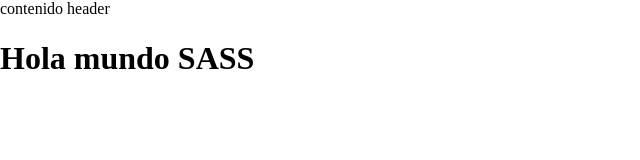
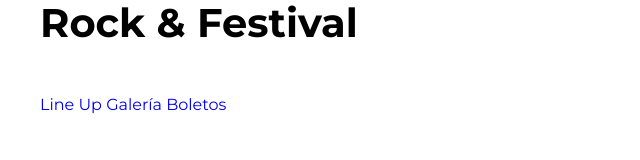
Before and after one commit to carlmuva/FestivalMusic, a website: page index.html in a window 1280 px wide. Shown: the whole page, without its empty margins (0-640 px from the left). Drawn offline with Linux system fonts and the light colour scheme.

Commit message:
Configuracion de hoja de estilos globales

```diff
--- a/index.html
+++ b/index.html
@@ -12,10 +12,19 @@
     <link rel="stylesheet" href="build/css/app.css">
 </head>
 <body>
-    <header>
-        contenido header
+
+    <header class="header">
+        <div class="contenedor contenido-header">
+            <h1>Rock & Festival</h1>
+
+            <nav class="navegacion-principal">
+                <a href="#">Line Up</a>
+                <a href="#">Galería</a>
+                <a href="#">Boletos</a>
+            </nav>
+        </div>
+
     </header>
-    <h1>Hola mundo SASS</h1>
 
 </body>
 </html>
--- /dev/null
+++ b/src/scss/base/_globales.scss
@@ -0,0 +1,46 @@
+@use 'variables' as v;
+
+html{
+    font-size: 62.5%;
+    box-sizing: border-box;
+}
+
+*,
+*:before,
+*:after{
+    box-sizing: inherit;
+}
+body{
+    font-family: v.$fuente_principal;
+    font-size: 1.6rem;
+}
+
+p{
+    font-size: 2rem;
+    color: v.$negro;
+}
+
+.contenedor{
+    width: 95%;
+    max-width: 120rem;
+    margin: 0 auto;
+}
+
+a {
+    text-decoration: none;
+}
+
+h1,h2,h3{
+    margin: 0 0 5rem 0;
+}
+
+h1{
+    font-size: 4rem;
+}
+
+h2{
+    font-size: 3.6rem;
+}
+h3{
+    font-size: 3rem;
+}
--- a/src/scss/base/_index.scss
+++ b/src/scss/base/_index.scss
@@ -1,2 +1,3 @@
 @forward 'variables';
 @forward 'normalize';
+@forward 'globales';
--- a/src/scss/base/_variables.scss
+++ b/src/scss/base/_variables.scss
@@ -1,5 +1,5 @@
 //Tipografia
-$fuente_principla: 'Montserrat', sans-serif;
+$fuente_principal: 'Montserrat', sans-serif;
 
 //Colores
 $verde: #4CB8B3;
```
Also changed, not shown: gulpfile.js (+5 -5 lines), build/css/app.css.
